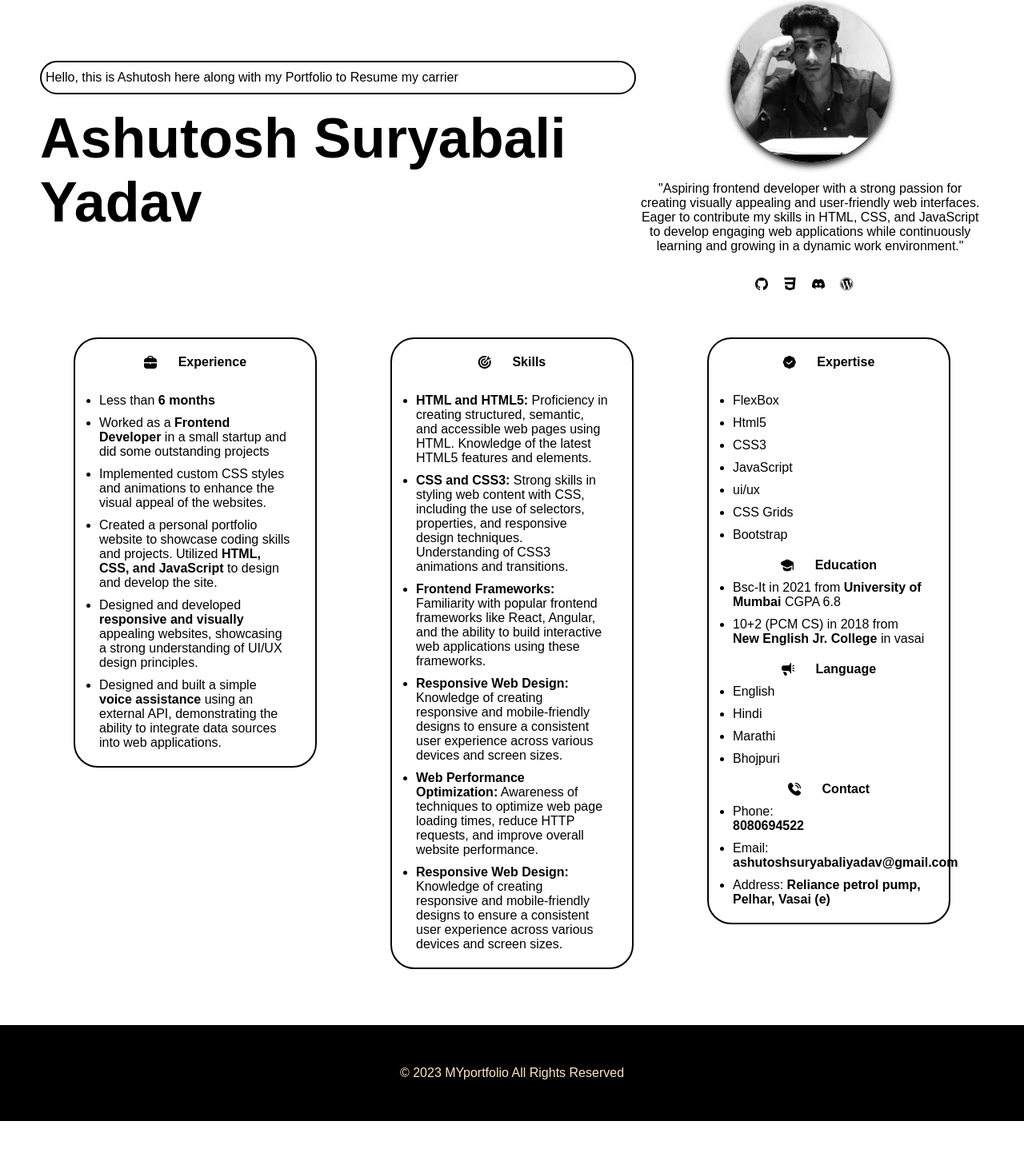
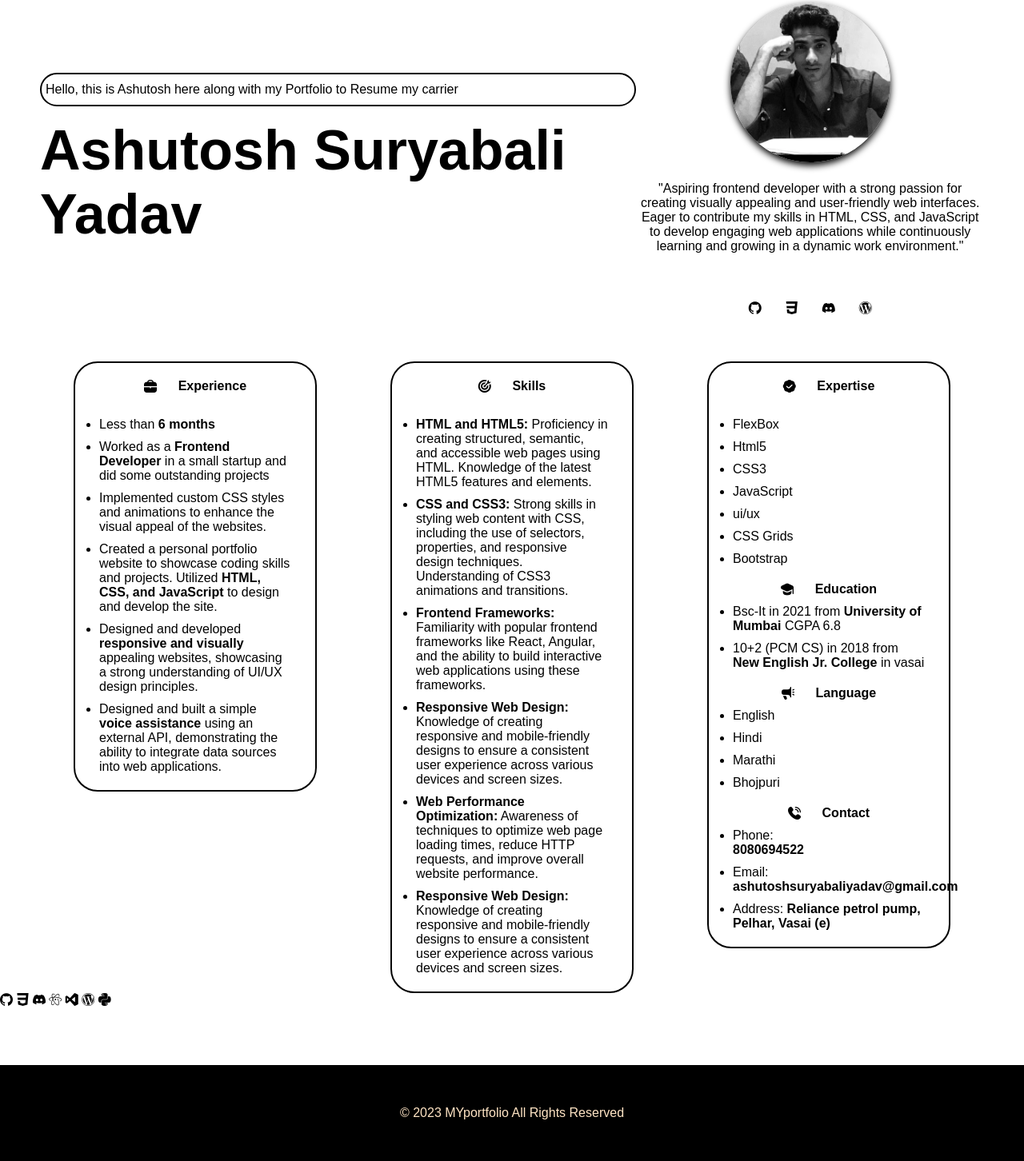
Before and after one commit to Ashutosh4git/resume, a plain HTML site: page resume.html in a window 1280 px wide. Shown: the part 167-1619 px from the top of the page at 80% size. Before the commit the page ends 1569 px from the top, so only its background shows below. Drawn offline with nearby package versions, Linux system fonts and the light colour scheme; a web font is replaced by a local one.

Commit message:
Update resume.html

```diff
--- a/resume.html
+++ b/resume.html
@@ -176,6 +176,18 @@
 
         }
 
+          .iconss {
+            margin-top: 60px;
+            display: flex;
+            justify-content: center;
+            align-items: center;
+        }
+
+        .iconss i {
+            padding: 0 15px;
+        }
+
+
 
 
         @media screen and (width <600px) {
@@ -231,6 +243,22 @@
             }
             .iconmenu{
                 display: block;
+            }
+
+            #reacts {
+                display: none;
+            }
+
+            #wordpress {
+                display: none;
+
+
+            }
+
+            #pythonn {
+                display: none;
+
+
             }
 
 
@@ -372,6 +400,13 @@
             </ul>
         </div>
     </div>
+      <i class="fi fi-brands-github"></i>
+        <i class="fi fi-brands-css3"></i>
+        <i class="fi fi-brands-discord"></i>
+        <i class="fi fi-brands-atom" id="reacts"></i>
+        <i class="fi fi-brands-visual-basic"></i>
+        <i class="fi fi-brands-wordpress" id="wordpress"></i>
+        <i class="fi fi-brands-python" id="pythonn"></i>
     <footer class="footerz">
         © 2023 MYportfolio All Rights Reserved
     </footer>
```
